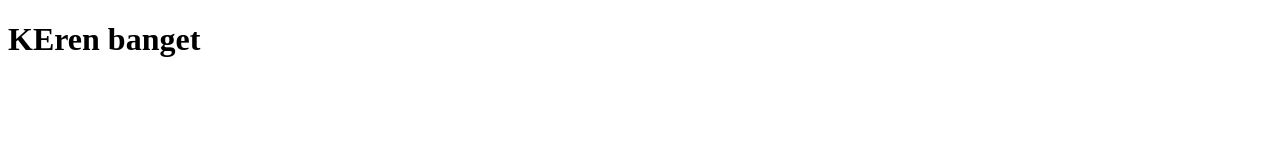
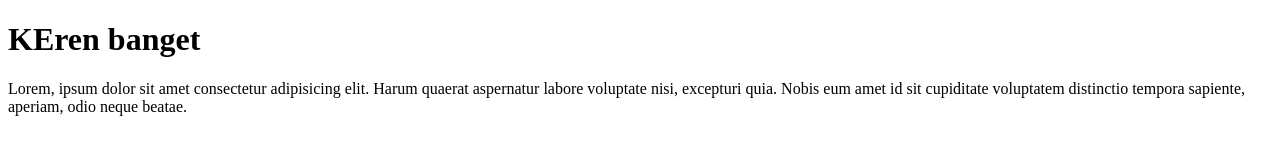
Before and after one commit to FalahRafif/git-test, a plain HTML site: page index.html in a window 1280 px wide. Drawn offline with Linux system fonts and the light colour scheme.

Commit message:
menambah paragh

```diff
--- a/index.html
+++ b/index.html
@@ -10,6 +10,9 @@
 
 <body>
     <h1>KEren banget</h1>
+    <p>Lorem, ipsum dolor sit amet consectetur adipisicing elit. Harum quaerat aspernatur labore voluptate nisi,
+        excepturi quia. Nobis eum amet id sit cupiditate voluptatem distinctio tempora sapiente, aperiam, odio neque
+        beatae.</p>
 </body>
 
 </html>
```
